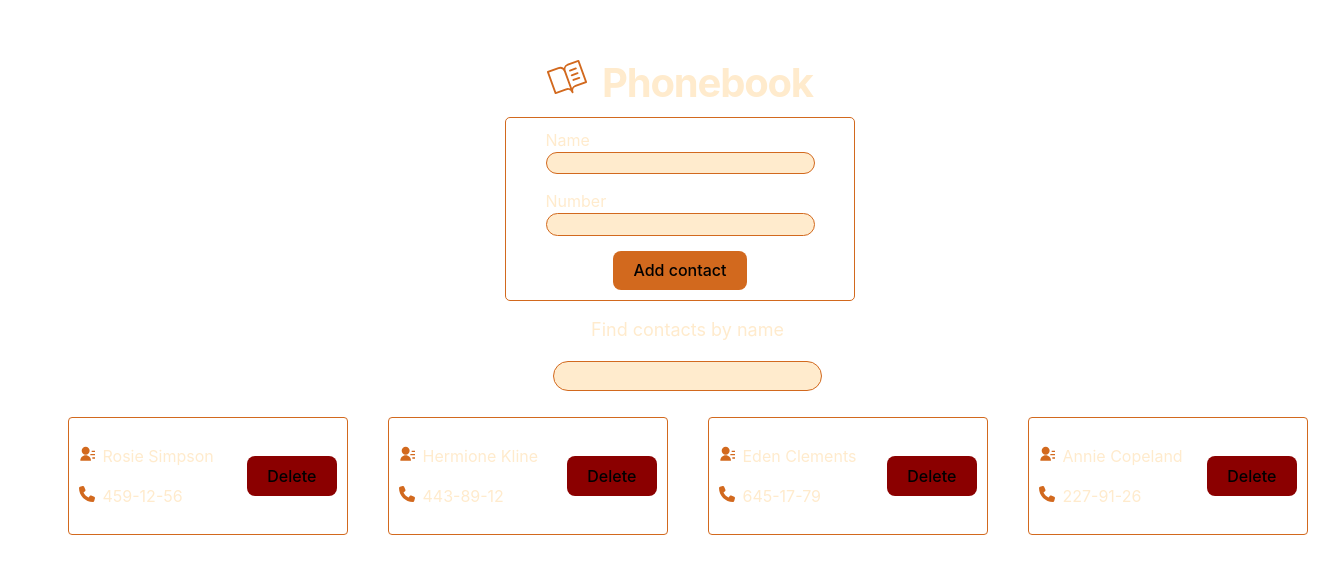
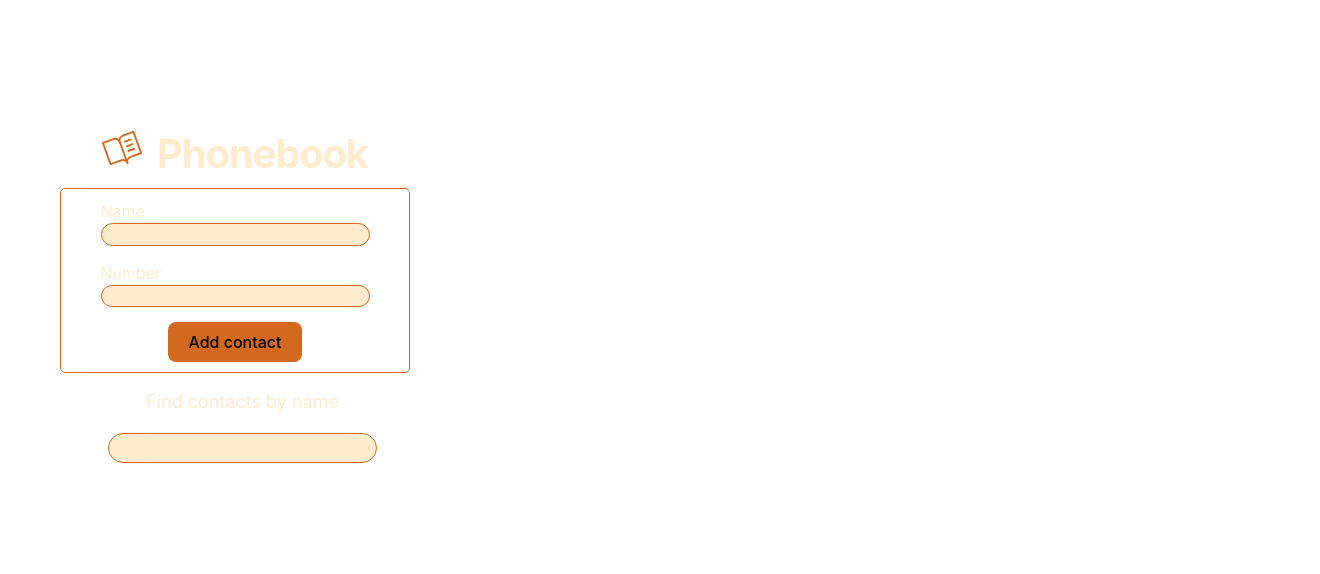
Before and after one commit to Ovoyana/goit-react-hw-06, a React (Vite) app: page / in a window 1280 px wide. Shown: the part 102-676 px from the top of the page, 1320 px wide, since content can reach past the window. Built offline with nearby package versions, Linux system fonts and the light colour scheme.

Commit message:
update main

```diff
--- a/src/components/ContactList/ContactList.jsx
+++ b/src/components/ContactList/ContactList.jsx
@@ -17,9 +17,9 @@ export default function ContactList() {
   // console.log(searchContact);
 
 
-  const filterContacts = contacts.items.filter(contact =>
+  const filterContacts = contacts.items.filter(contact => {
     contact.name.toLowerCase().includes(searchContact.trim().toLowerCase())
-  );
+});
 
 
     return (
--- a/src/redux/contactsSlice.js
+++ b/src/redux/contactsSlice.js
@@ -22,7 +22,7 @@ const slice = createSlice({
         },
 
         deleteContact: (state, action) => {
-            return state.items.filter(contact => contact.id !== action.payload);
+            return state.items.filter(contact => contact.id === action.payload);
         }
     }
     })
```
